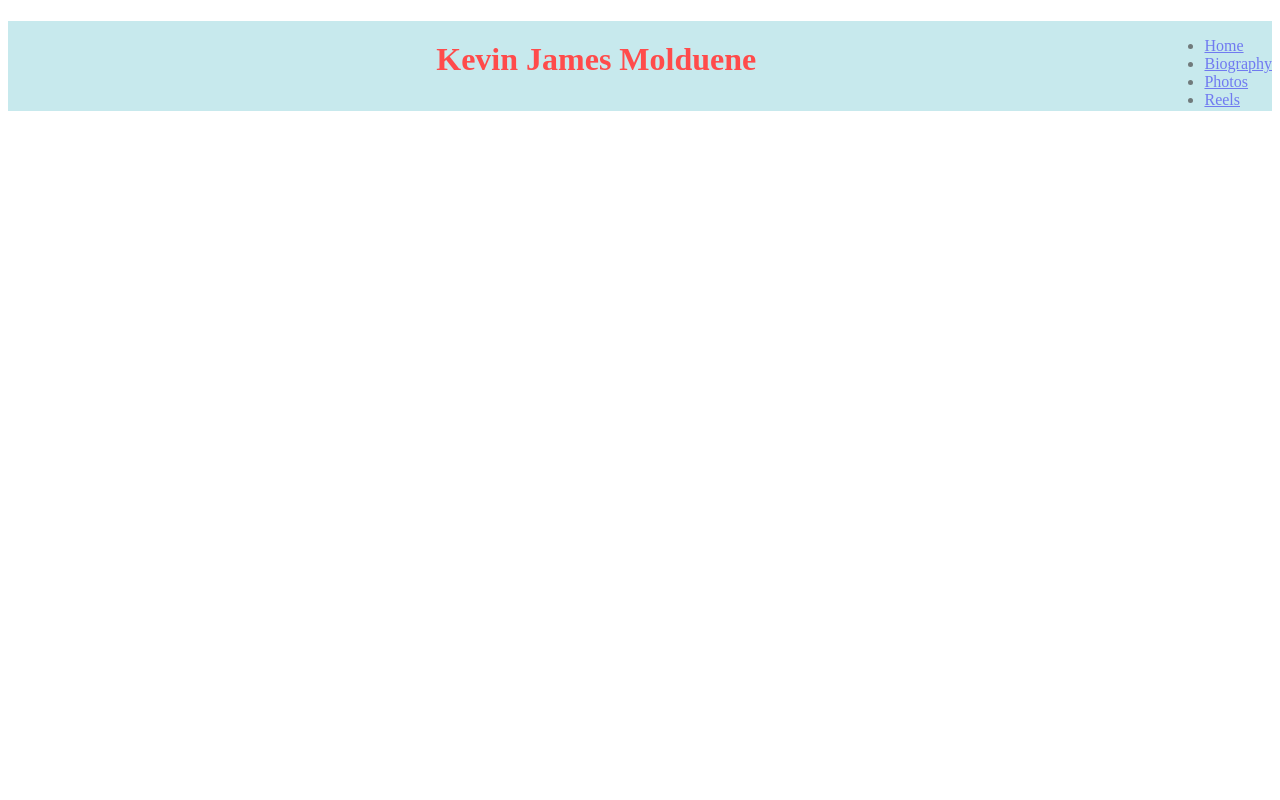
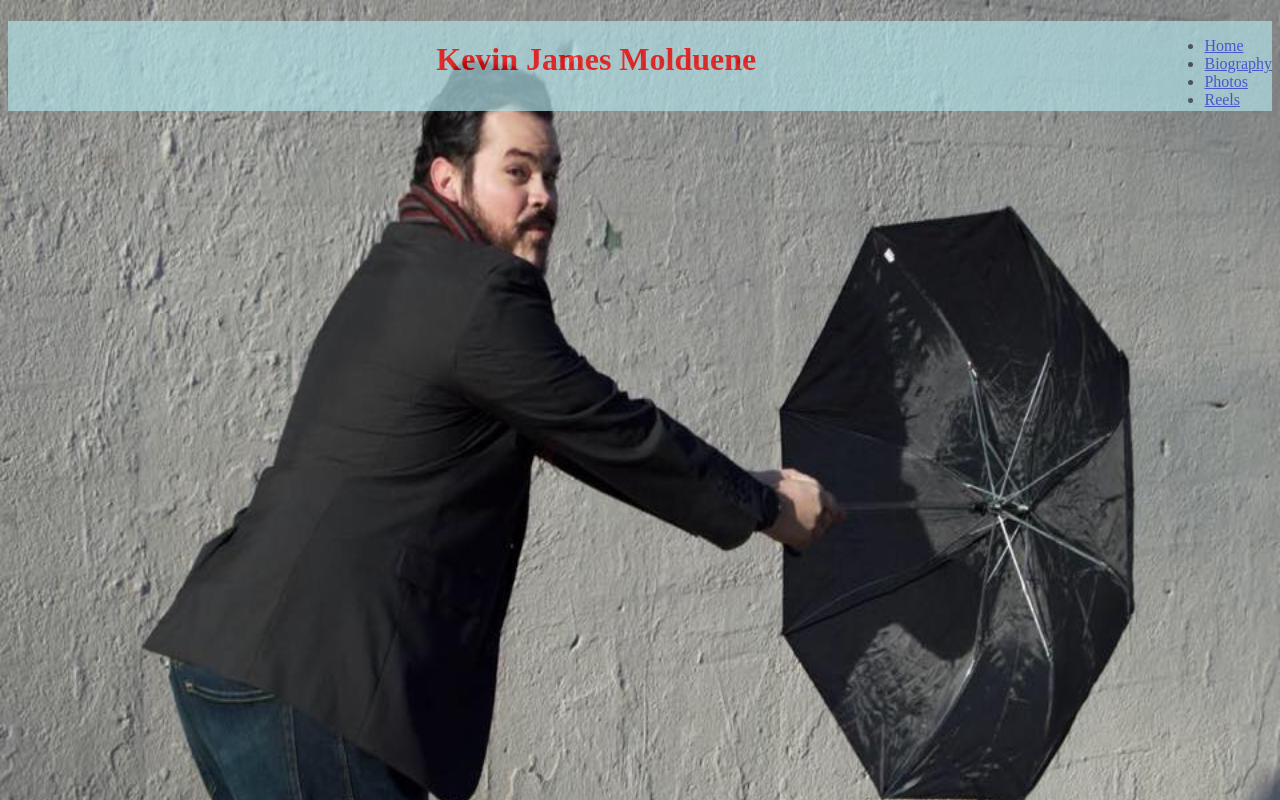
Before and after one commit to deryatanriverdi/kevinmolduene, a plain HTML site: page reels.html in a window 1280 px wide. Drawn offline with Linux system fonts and the light colour scheme; files whose address does not match are found by name.

Commit message:
Add files via upload

```diff
--- a/reels.css
+++ b/reels.css
@@ -7,7 +7,7 @@ ul{
   font-family:sans-serif;
 }
 body{
-  background-image: url('images/kevin.jpg');
+  background-image: url('file:///C:/Users/bschwartz/Desktop/Kevin/kevin/images/kevin.jpg');
 background-size: cover;
 position: relative;
     background-repeat:no-repeat;
```
